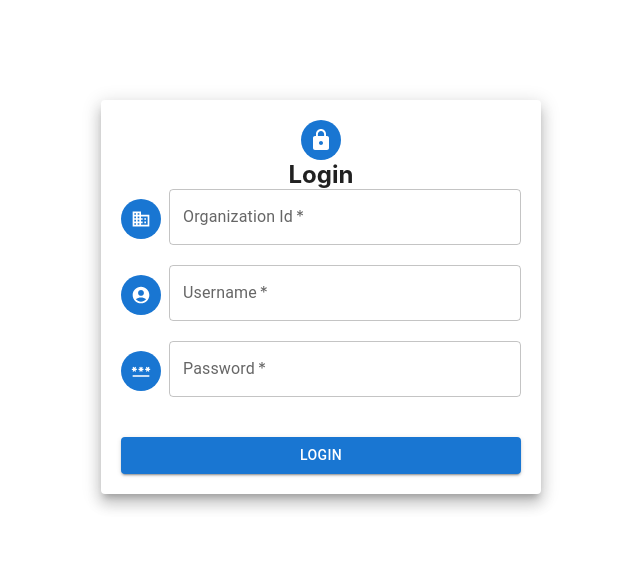
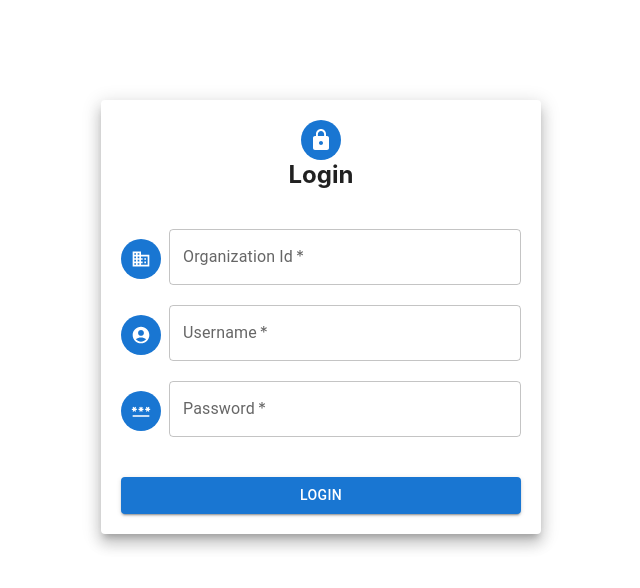
Before and after one commit to arnitdo/Inventario, a React (Create React App) app in the folder client/: page /login in a window 1280 px wide. Shown: the top 588 px of the page, without its empty margins (319-959 px from the left). Built offline with nearby package versions, Linux system fonts and the light colour scheme.

Commit message:
Add login auth

```diff
--- a/client/src/App.tsx
+++ b/client/src/App.tsx
@@ -1,21 +1,42 @@
-import React from 'react';
+import React, {createContext, useState} from 'react';
 import { Features } from './components/Features';
 import {BrowserRouter , Routes ,Route} from 'react-router-dom';
 import {Login} from './components/Login'
 import {Dashboard} from './components/Dashboard'
-import {Sidebar} from './components/Sidebar'
 import { SignUpPage } from './components/SignUpPage';
+
+export type UserRole = 'ADMINISTRATOR' | 'EMPLOYEE'
+
+export type AuthContextType = {
+  isAuthenticated: boolean,
+  authenticatedOrg?: string
+  authenticatedRole?: UserRole
+}
+
+const AuthContext = createContext<AuthContextType>({
+  isAuthenticated: false, authenticatedOrg: undefined, authenticatedRole: undefined
+})
+
 function App() {
+
+  const [authState, setAuthState] = useState<AuthContextType>({
+    isAuthenticated: false,
+    authenticatedOrg: undefined,
+    authenticatedRole: undefined
+  })
+
   return (
     <>
+      <AuthContext.Provider value={authState}>
         <BrowserRouter>
           <Routes>
             <Route path='/' element={<Features/>}/>
-		<Route path='/login' element={<Login/>}/>
+            <Route path='/login' element={<Login setAuthState={setAuthState} />}/>
             <Route path='/dashboard' element={<Dashboard/>}/>
             <Route path='/onboarding' element={<SignUpPage/>}/>
           </Routes>
         </BrowserRouter>
+      </AuthContext.Provider>
     </>
   );
 }
--- a/client/src/components/Login.tsx
+++ b/client/src/components/Login.tsx
@@ -1,15 +1,67 @@
-import React from 'react';
+import React, {useCallback, useState} from 'react';
 import { Avatar, Grid,Paper, TextField, Button } from "@mui/material";
 import LockIcon from '@mui/icons-material/Lock';
 import AccountCircleIcon from '@mui/icons-material/AccountCircle';
 import PasswordIcon from '@mui/icons-material/Password';
 import BusinessIcon from '@mui/icons-material/Business';
+import {AuthContextType, UserRole} from "../App";
+import {useNavigate} from "react-router-dom";
 
+export type LoginPageProps = {
+  setAuthState: (value: (((prevState: AuthContextType) => AuthContextType) | AuthContextType)) => void
+}
 
-function Login(){
+function Login(props: LoginPageProps){
   const paperStyle = {padding: 20, maxWidth: 400, margin: "100px auto"}
   const avatarStyle = {backgroundColor: "#1976d2"}
   const iconStyle = {backgroundColor: "#1976d2",marginTop:'10px'}
+
+  const [orgId, setOrgId] = useState<string>("")
+  const [userId, setUserId] = useState<string>("")
+  const [userPassword, setUserPassword] = useState<string>("")
+
+  const redirect = useNavigate()
+
+  const makeLoginRequest = useCallback(async () => {
+    try {
+      const resp = await fetch(
+        `http://localhost:8800/api/orgs/${orgId}/login`,
+        {
+          method: "POST",
+          headers: {
+            "Accept": "application/json",
+            "Content-Type": "application/json"
+          },
+          body: JSON.stringify({
+            userId, userPassword
+          })
+        }
+      )
+
+      const respJson = // await resp.json()
+        {
+          status: "SUCCESS",
+          authDetails: {
+            orgId: orgId,
+            userRole: "ADMINISTRATOR" as UserRole
+          }
+        }
+
+      const {status} = respJson
+
+      if (status === "SUCCESS"){
+        const {orgId, userRole} = respJson.authDetails
+        props.setAuthState({
+          isAuthenticated: true,
+          authenticatedRole: userRole,
+          authenticatedOrg: orgId
+        })
+      }
+    } catch (err){
+      console.error(err)
+    }
+  }, [orgId, userId, userPassword, redirect])
+
   return (
     <>
       <Grid sx={{fontFamily:"sans-serif", margin: "25px"}}>
@@ -20,23 +72,49 @@ function Login(){
                   <h2>Login</h2>
                 </center>
             </Grid>
+
+			<br/><br />
+
             <div style={{display:'flex',gap:'0.5rem'}}>
-            <Avatar style={iconStyle}><BusinessIcon fontSize='small'></BusinessIcon></Avatar><TextField id="outlined-basic" label="Organization Id" variant="outlined" fullWidth required/>
+              <Avatar style={iconStyle}><BusinessIcon fontSize='small'></BusinessIcon></Avatar>
+              <TextField
+              id="outlined-basic" label="Organization Id" variant="outlined" fullWidth required
+              onChange={e => setOrgId(e.target.value)}
+              />
             </div>
 
             <br></br>
             <div style={{display:'flex',gap:'0.5rem'}}>
-            <Avatar style={iconStyle}><AccountCircleIcon fontSize='small'></AccountCircleIcon></Avatar><TextField id="outlined-basic" label="Username" variant="outlined" fullWidth required/>
+              <Avatar style={iconStyle}><AccountCircleIcon fontSize='small'></AccountCircleIcon></Avatar>
+              <TextField
+                id="outlined-basic" label="Username" variant="outlined" fullWidth required
+                onChange={e => setUserId(e.target.value)}
+              />
             </div>
 
             <br></br>
             <div style={{display:'flex',gap:'0.5rem'}}>
-            <Avatar style={iconStyle}><PasswordIcon fontSize='small'></PasswordIcon></Avatar><TextField id="outlined-basic" label="Password" type="password" variant="outlined" fullWidth required/>
+              <Avatar style={iconStyle}>
+                <PasswordIcon fontSize='small' />
+              </Avatar>
+              <TextField
+                id="outlined-basic"
+                label="Password"
+                type="password"
+                variant="outlined"
+                fullWidth
+                required
+                onChange={e => setUserPassword(e.target.value)}
+              />
             </div>
 
             <br></br>
             <br></br>
-            <center><Button variant="contained" fullWidth>Login</Button></center>
+            <center>
+              <Button variant="contained" fullWidth onClick={() => makeLoginRequest()}>
+                Login
+              </Button>
+            </center>
         </Paper>
     </Grid>
     </>
```
Also changed, not shown: 2 other files (tests, documents, lock files or other folders). Lines whose indentation alone changed are shown as unchanged.
